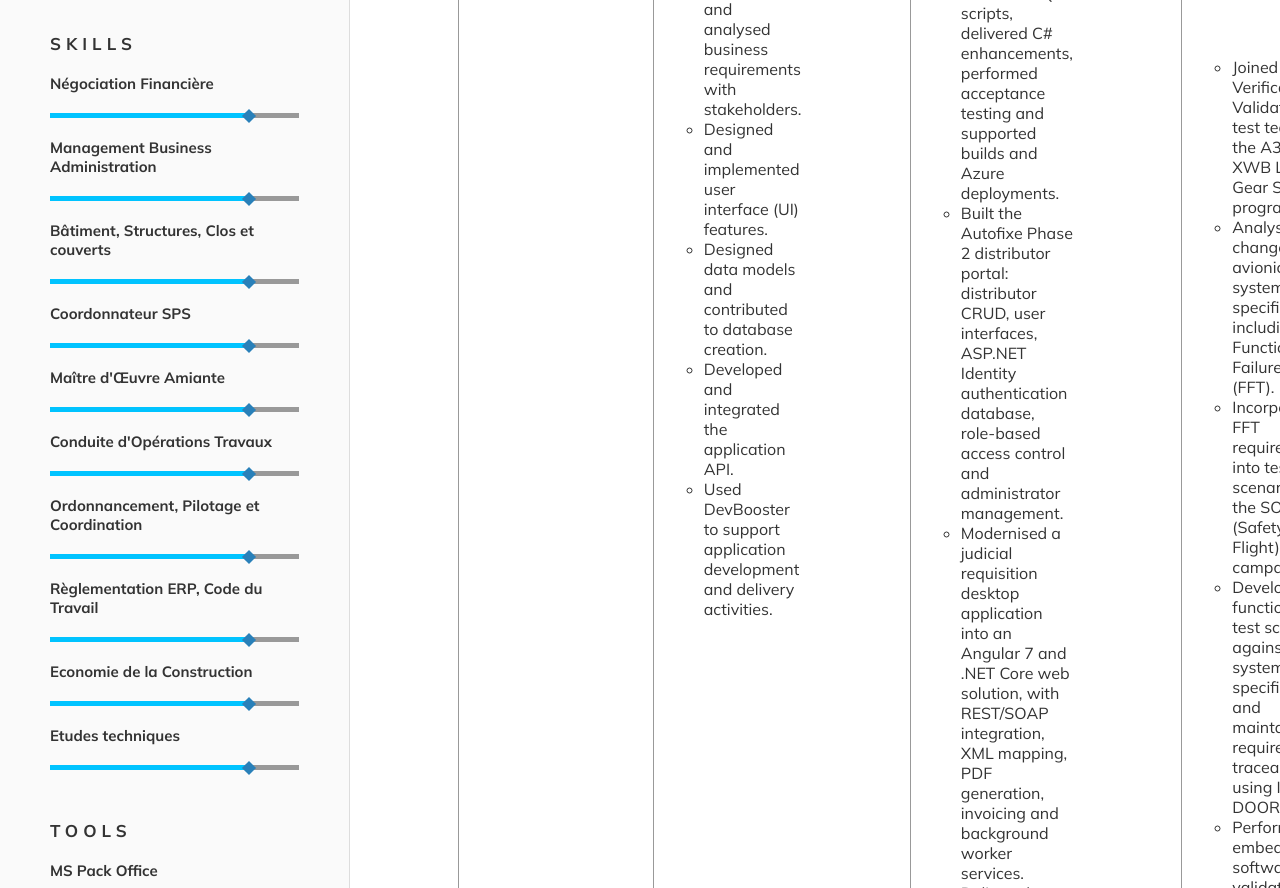
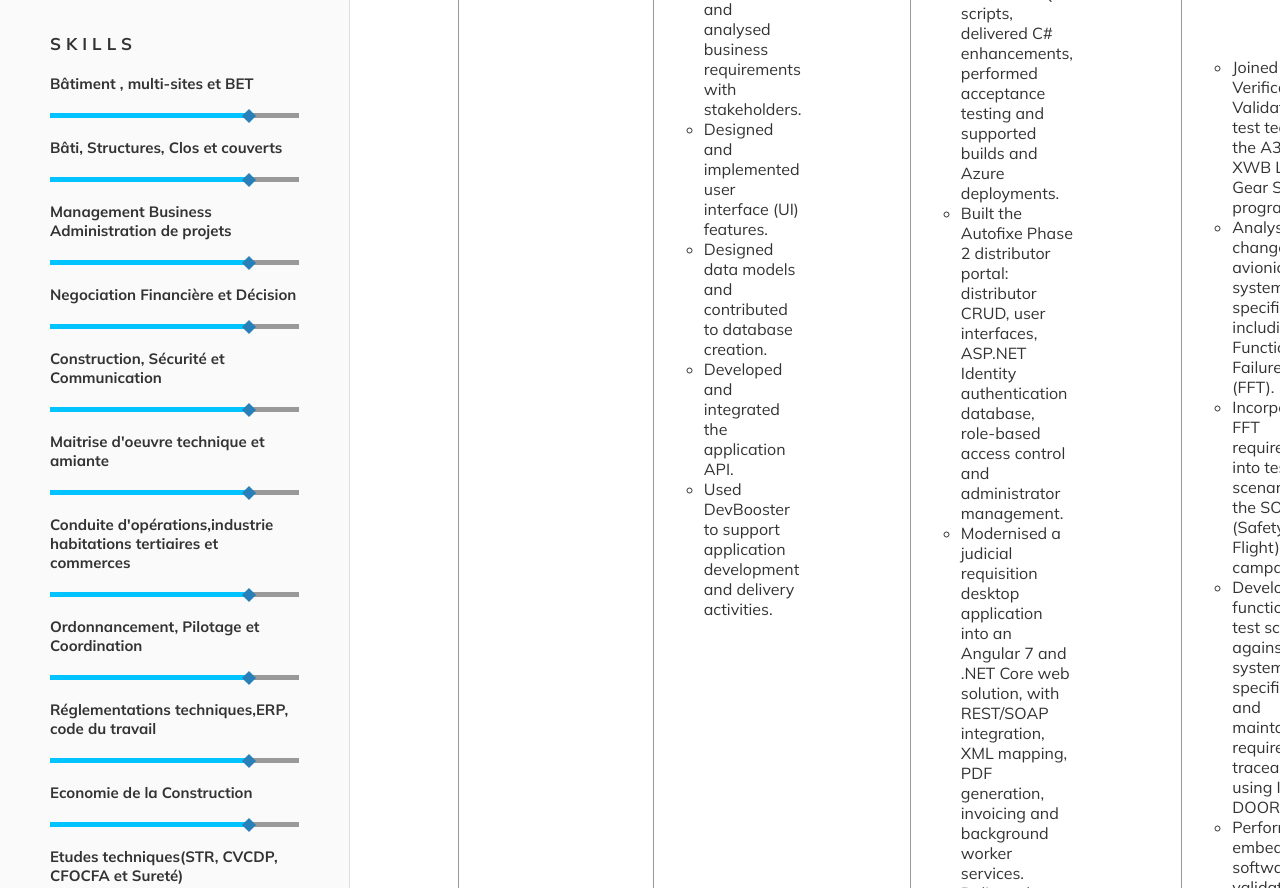
Before and after one commit to OumarDiagne/CV-Doudou, a website: page index.html in a window 1280 px wide. Shown: the part 1208-2096 px from the top of the page. Drawn offline with Linux system fonts and the light colour scheme.

Commit message:
competence a mettre a jour 4

```diff
--- a/index.html
+++ b/index.html
@@ -92,36 +92,42 @@
         <div class="block">
           <h2 class="title-small">SKILLS</h2>
 
-                <h3>Négociation Financière</h3>
+           <h3>Bâtiment , multi-sites et BET</h3>
           <div class="bar-skill">
             <div class="bar-skill-progress-80"></div>
             <div class="bar-skill-dot-80"></div>
           </div>
 
-          <h3>Management Business Administration</h3>
+          <h3>Bâti, Structures, Clos et couverts</h3>
           <div class="bar-skill">
             <div class="bar-skill-progress-80"></div>
             <div class="bar-skill-dot-80"></div>
           </div>
-          <h3>Bâtiment, Structures, Clos et couverts</h3>
+          <h3>Management Business Administration de projets</h3>
           <div class="bar-skill">
             <div class="bar-skill-progress-80"></div>
             <div class="bar-skill-dot-80"></div>
           </div>
 
-          <h3>Coordonnateur SPS</h3>
+          <h3>Negociation Financière et Décision</h3>
           <div class="bar-skill">
             <div class="bar-skill-progress-80"></div>
             <div class="bar-skill-dot-80"></div>
           </div>
 
-          <h3>Maître d'Œuvre Amiante</h3>
+          <h3>Construction, Sécurité et Communication</h3>
           <div class="bar-skill">
             <div class="bar-skill-progress-80"></div>
             <div class="bar-skill-dot-80"></div>
           </div>
 
-          <h3>Conduite d'Opérations Travaux</h3>
+          <h3>Maitrise d'oeuvre technique et amiante</h3>
+          <div class="bar-skill">
+            <div class="bar-skill-progress-80"></div>
+            <div class="bar-skill-dot-80"></div>
+          </div>
+
+          <h3>Conduite d'opérations,industrie habitations tertiaires et commerces</h3>
           <div class="bar-skill">
             <div class="bar-skill-progress-80"></div>
             <div class="bar-skill-dot-80"></div>
@@ -133,7 +139,7 @@
             <div class="bar-skill-dot-80"></div>
           </div>
 
-          <h3>Règlementation ERP, Code du Travail</h3>
+          <h3>Réglementations techniques,ERP, code du travail</h3>
           <div class="bar-skill">
             <div class="bar-skill-progress-80"></div>
             <div class="bar-skill-dot-80"></div>
@@ -145,13 +151,11 @@
             <div class="bar-skill-dot-80"></div>
           </div>
 
-          <h3>Etudes techniques</h3>
+          <h3>Etudes techniques(STR, CVCDP, CFOCFA et Sureté)</h3>
           <div class="bar-skill">
             <div class="bar-skill-progress-80"></div>
             <div class="bar-skill-dot-80"></div>
           </div>
-
-
         </div>
 
         <div class="block">
```
